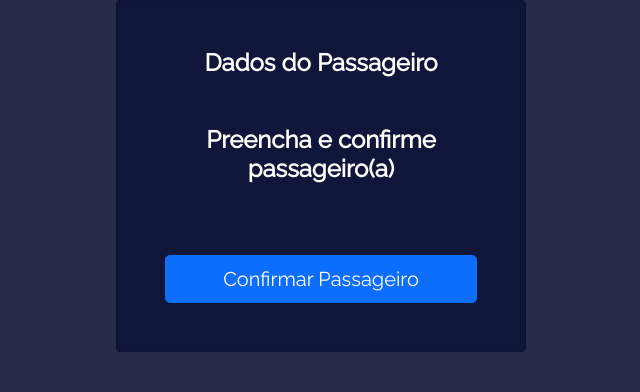
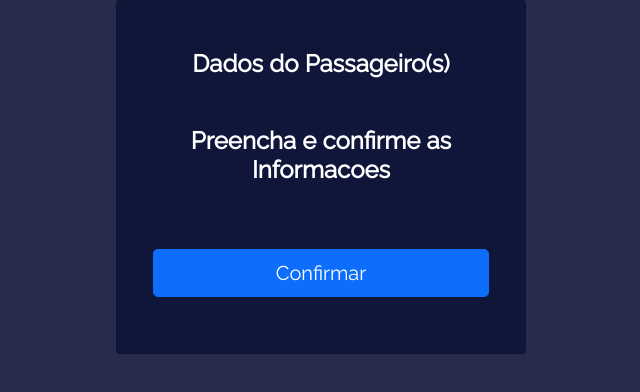
Before and after one commit to RodrigoGemaque/connectam-client, a Next.js app: page /passagers in a window 1280 px wide. Shown: the top 392 px of the page, without its empty margins (319-959 px from the left). Built offline with nearby package versions, Linux system fonts and the light colour scheme.

Commit message:
component for ticket form

```diff
--- a/components/shared/NewTicket/TicketForm/index.jsx
+++ b/components/shared/NewTicket/TicketForm/index.jsx
@@ -1,4 +1,4 @@
-import {  Button ,Form } from 'react-bootstrap'
+import { Button, Form, Card, Row, Col } from 'react-bootstrap'
 import Link from 'next/link'
 // redux
 import { useSelector, useDispatch } from 'react-redux'
@@ -18,27 +18,53 @@ function TicketForm() {
 
 
   var totalQuantity = cartTravels.reduce(function (accumulator, travel) {
-    return accumulator + parseInt(travel.quantity)
+    return accumulator + (travel.quantity)
   }, 0)
 
 
 
-  console.log(totalQuantity)
 
+
+  //gerar um array com todas as posicoes da soma da quantidade com seu respctivo id
+    let quantity1 = []
+    let quantity2 = []
+    cartTravels.forEach(function(travel){
+      if(travel.quantity > 1){
+        for(i = 1; i <= travel.quantity; i++){
+          let j = i
+          quantity1.push({ travel_id: travel.id, quantity: 1, j})
+        }
+      }else if(travel.quantity == 1){
+        for(i = 1; i <= travel.quantity; i++){
+          let j = Math.random().toFixed(2)
+          quantity1.push({ travel_id: travel.id, quantity: 1, j})
+        }
+
+      }
+
+    })
+
+    // console.log( quantity1)
+    // console.log(quantity2)
+    const newArr = quantity1.concat(quantity2)
+    // console.log(newArr)
 
   //Estados do form
 
 
   //Adicionar Passageiro
   const listPassager = () => {
-    test.map((e)=> {
-    let name = document.getElementById(`name${e}`).value
-    let cpf = document.getElementById(`cpf${e}`).value
-    let email = document.getElementById(`email${e}`).value
+    newArr.map((e) => {
+      let name = document.getElementById(`name${e.j}`).value
+      let cpf = document.getElementById(`cpf${e.j}`).value
+      let email = document.getElementById(`email${e.j}`).value
+      let travel_id = e.travel_id
       let passager = {
         name: name,
         cpf: cpf,
-        email: email
+        email: email,
+        travel_id: travel_id
+
       }
       dispatch(addPassager(passager))
     })
@@ -49,20 +75,28 @@ function TicketForm() {
     test.push(i)
   }
 
-
+  console.log(test)
+  console.log(newArr)
 
 
   return (
     <>
-      <h4 className='fw-bold mb-5 text-center'>Dados do Passageiro</h4>
-      <h4 className='fw-bold mb-5 text-center'>Preencha e confirme  passageiro(a)</h4>
-      {test?.map((e) =>
+    <Row>
+      <Col>
+      <Card>
 
-        <div className="mb-4" >
+      <h4 className='fw-bold mb-5 text-center'>Dados do Passageiro(s)</h4>
+      <h4 className='fw-bold mb-5 text-center'>Preencha e confirme as Informacoes  </h4>
+
+      </Card>
+      {newArr?.map((e) =>
+        <div className="mb-3 mt-3" key={e.j}>
+          <Card className='p-3 mb-3'>
+          <h4>viagem id {e.travel_id}</h4>
           <Form.Group>
             <Form.Label>Nome completo</Form.Label>
             <Form.Control
-              id = {`name${e}`}
+              id={`name${e.j}`}
               required
               type="text"
               placeholder="Dennis Ritchie..."
@@ -71,11 +105,10 @@ function TicketForm() {
               className='mb-2'
             />
           </Form.Group>
-
           <Form.Group className='mt-3'>
             <Form.Label>CPF</Form.Label>
             <Form.Control
-              id = {`cpf${e}`}
+              id={`cpf${e.j}`}
               required
               type="text"
               placeholder="000.000.000-00"
@@ -85,10 +118,10 @@ function TicketForm() {
             />
           </Form.Group>
 
-          <Form.Group className='mt-3 mb-2'>
+          <Form.Group className='mt-3 mb-3'>
             <Form.Label>Email</Form.Label>
             <Form.Control
-              id = {`email${e}`}
+              id={`email${e.j}`}
               required
               type="text"
               placeholder="jose_fernando@gmail.com"
@@ -97,21 +130,25 @@ function TicketForm() {
               name="phone_number"
             />
           </Form.Group>
-          <br />
 
           <div className="text-center">
 
           </div>
+          </Card>
         </div>
 
 
+
       )}
-      <Link href = 'order/new'>
+      </Col>
 
-        <Button onClick={() => listPassager()} type="submit" size="lg" className="mt-4 text-white">
-          Confirmar Passageiro
+      <Link href='order/new'>
+        <Button onClick={() => listPassager()} type="submit" size="lg" className="mt-3 mb-2 text-white">
+          Confirmar
         </Button>
       </Link>
+
+      </Row>
 
     </>
   )
```
